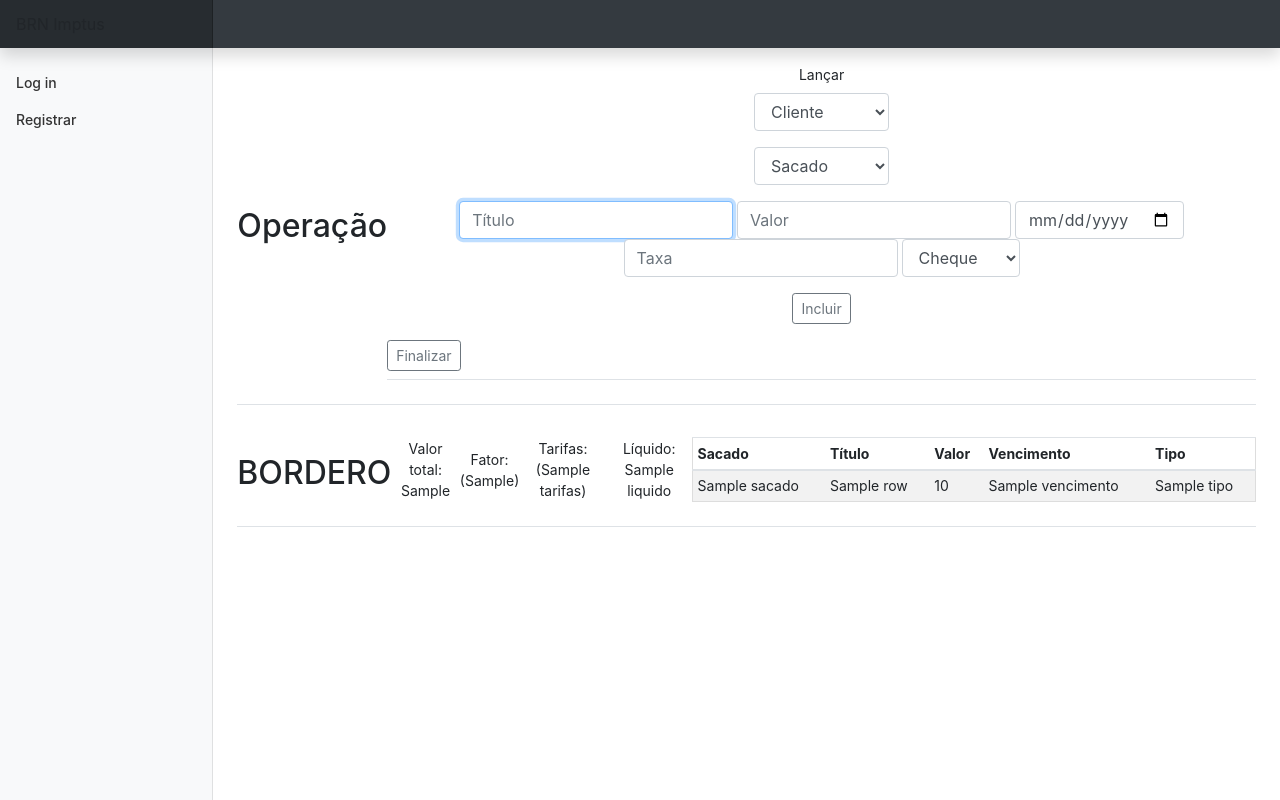
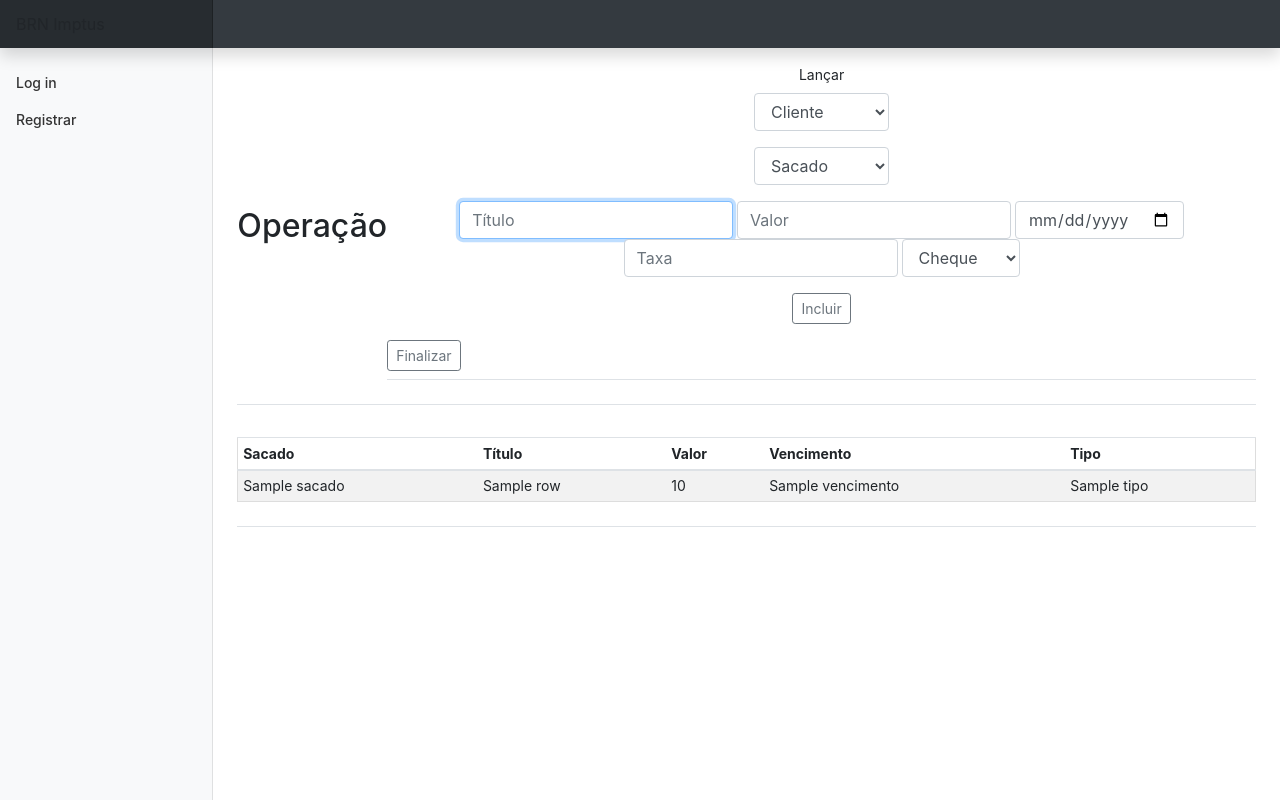
Before and after one commit to brnbarbosa/Sistema, a Flask app: template templates/operacao.html in a window 1280 px wide. Run offline with Flask 2, Linux system fonts and the light colour scheme; the template is opened without the code that fills it: most values are stand-ins (such as "Sample title", 1, 10 or a date in 2020); some libraries are stand-ins or nearby versions.

Commit message:
operacao e bordero

```diff
--- a/app.py
+++ b/app.py
@@ -12,7 +12,7 @@ from werkzeug.exceptions import default_exceptions, HTTPException, InternalServe
 from werkzeug.security import check_password_hash, generate_password_hash
 
 # side script for support
-from helper import login_required, prazo_medio, lqd
+from helper import login_required, day, prazo_medio, factor, lqd
 
 app = Flask(__name__)
 
@@ -126,23 +126,12 @@ def operacao():
     sacado = cur.execute('SELECT nome FROM sacados')
     sacado = cur.fetchall()
 
-    bordero = cur.execute('SELECT * FROM bordero')
-    bordero = cur.fetchall()
-
-    cur.execute('SELECT SUM(valor) FROM bordero')
-    total = cur.fetchall()
-
-    # TODO FATOR USE HELPER.PY
-    cur.execute('SELECT SUM(taxa) FROM bordero')
-    fator = cur.fetchall()
-
-    cur.execute('SELECT SUM(titulo) FROM bordero')
-    n_tit = cur.fetchall()
-    tarifas = 10 + (n_tit[0]['SUM(titulo)'] * 5)
+    borderos = cur.execute('SELECT * FROM borderos')
+    borderos = cur.fetchall()
 
     # GET
     if request.method == 'GET':
-        return render_template('operacao.html', sacado=sacado, cliente=cliente, bordero=bordero, total=total, fator=fator, tarifas=tarifas, liquido=liquido)
+        return render_template('operacao.html', sacado=sacado, cliente=cliente, bordero=borderos)
 
     # POST
     else:
@@ -155,18 +144,24 @@ def operacao():
 
         venc = datetime.strptime(request.form.get('vencimento'), '%Y-%m-%d')
         vencimento = date(venc.year, venc.month, venc.day)
+        dias = day(vencimento)
 
         tipo = request.form.get('tipo')
         taxa = float(request.form.get('tx'))
 
-        liquido = float(lqd(vencimento, taxa, valor))
+        fator = factor(taxa, dias)
 
-        cur.execute('INSERT INTO bordero (cliente, sacado, titulo, valor, vencimento, dt_nego, tipo, taxa, lqd) VALUES (?,?,?,?,?,?,?,?,?)',
-                    (nm_cliente, nm_sacado, titulo, valor, request.form.get('vencimento'), date.today(), tipo, taxa, liquido))
+        liquido = float(lqd(fator, valor))
+
+        cur.execute('INSERT INTO borderos (cliente, sacado, titulo, valor, vencimento, dt_negoc, tipo, taxa, fator, liquido) VALUES (?,?,?,?,?,?,?,?,?,?)',
+                    (nm_cliente, nm_sacado, titulo, valor, request.form.get('vencimento'), date.today(), tipo, taxa, fator, liquido))
 
         con.commit()
 
-        return render_template('operacao.html', sacado=sacado, cliente=cliente, bordero=bordero, total=total, fator=fator, tarifas=tarifas, liquido=liquido)
+        borderos = cur.execute('SELECT * FROM borderos')
+        borderos = cur.fetchall()
+
+        return render_template('operacao.html', sacado=sacado, cliente=cliente, bordero=borderos)
 
 
 @app.route('/bordero', methods=['GET', 'POST'])
--- a/templates/operacao.html
+++ b/templates/operacao.html
@@ -31,7 +31,7 @@
                     </div>
                     <div class='form-goup'>
                         <input name='titulo' autofocus class='form-control' placeholder='Título' type='text'>
-                        <input name='valor' autofocus class='form-control' placeholder='Valor' type='number' step='0.01'>
+                        <input name='valor' autofocus class='form-control' placeholder='Valor' type='number' step='0.01' data-mask='000.000,00'>
                         <input name='vencimento' autofocus class='form-control' placeholder='Vencimento' type='date'>
                         <input name='tx' autofocus class='form-control' placeholder='Taxa' type='number' step='0.01'>
                         <select class='form-control' name='tipo'>
@@ -53,12 +53,6 @@
     </div>
     <!--BORDERO PRESENTATION-->
     <div class='d-flex justify-content-between flex-warp flex-md-nowrap align-items-center pt-3 pb-2 mb-3 border-bottom' id='print'>
-        <h1 class='h2'>BORDERO</h1>
-        <p>Valor total: {{ total[0]['SUM(valor)'] }}</p>
-        <p>Fator: ({{ fator[0]['SUM(taxa)'] }})</p>
-        <p>Tarifas: ({{ tarifas }})</p>
-        <hr>
-        <p>Líquido: {{ liquido }}</p>
         <div class='table-responsive'>
             <table class='table table-striped table-sm'>
                 <thead>
@@ -71,7 +65,7 @@
                     </tr>
                 </thead>
                 <tbody>
-                    {% for row in bordero %}
+                    {% for row in borderos %}
                         <tr>
                             <td>{{ row['sacado'] }}</td>
                             <td>{{ row['titulo'] }}</td>
```
Also changed, not shown: helper.py (+7 -3 lines), templates/bordero.html (+13 -16 lines), brn.db, 1 other file.
